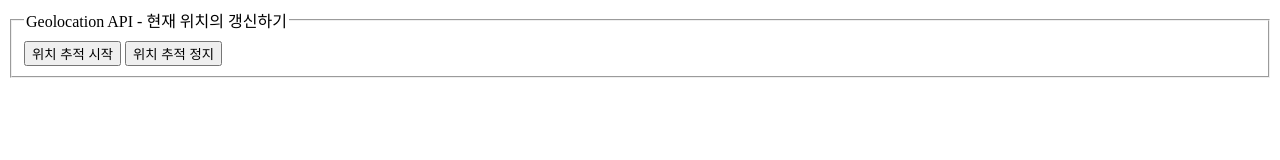
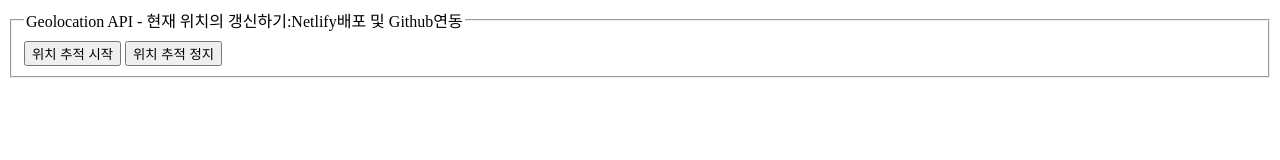
Before and after one commit to dek2512/GeoLocation, a plain HTML site: page index.html in a window 1280 px wide. Drawn offline with Linux system fonts and the light colour scheme.

Commit message:
타이틀추가

```diff
--- a/index.html
+++ b/index.html
@@ -7,7 +7,7 @@
 </head>
 <body>
     <fieldset>
-        <legend>Geolocation API - 현재 위치의 갱신하기</legend>
+        <legend>Geolocation API - 현재 위치의 갱신하기:Netlify배포 및 Github연동</legend>
         <button onclick="start();">위치 추적 시작</button>
         <button onclick="stop();">위치 추적 정지</button>
         <span id="display" style="color: red; font-size: 1.5em; font-weight: bold;"></span>
```
